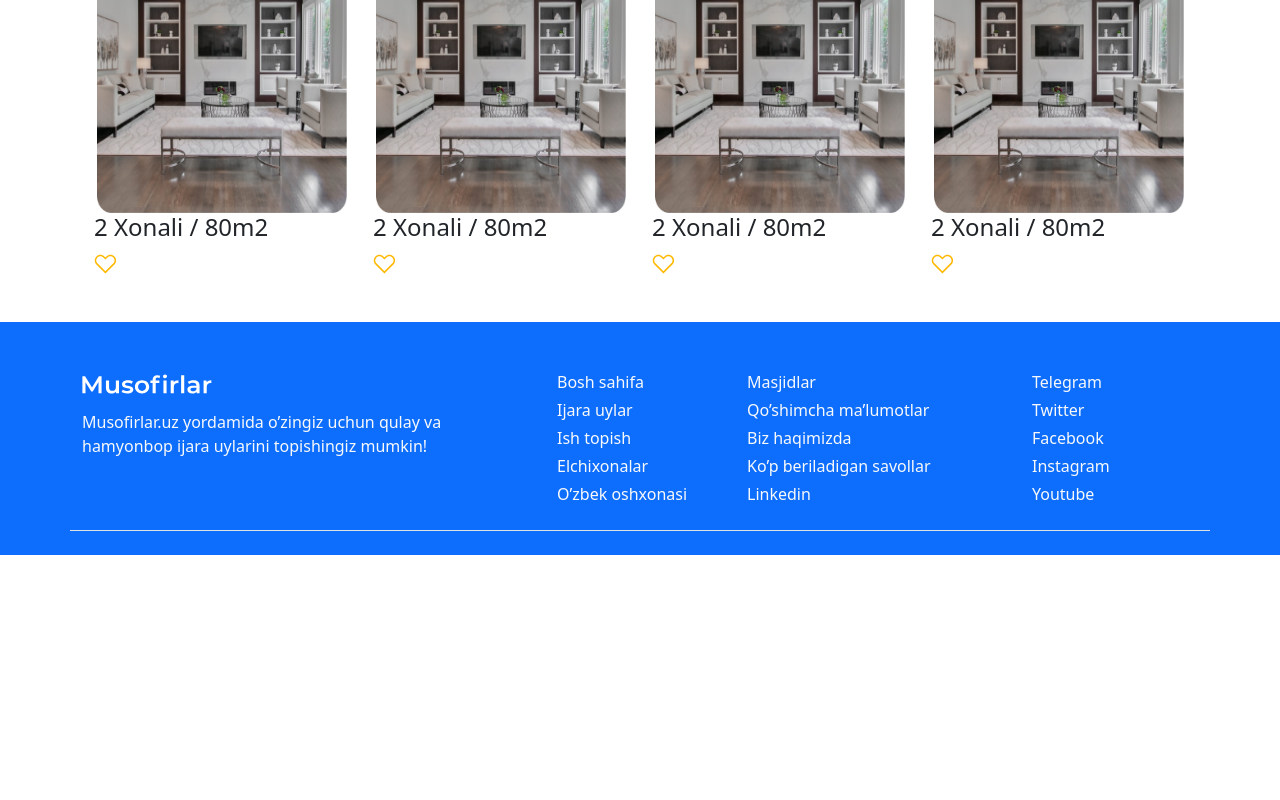
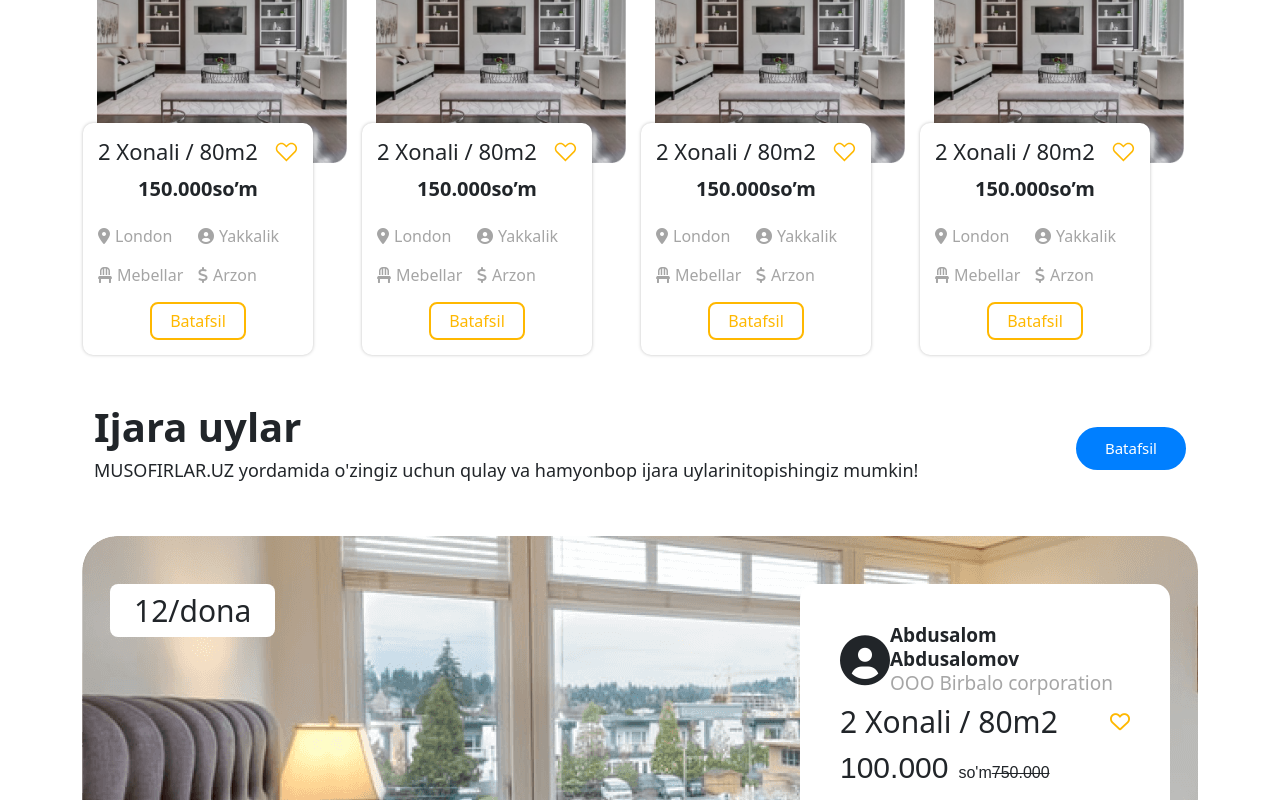
Before and after one commit to Milliy-Dasturchilar/musofirlar.frontend, a React (Create React App) app: page /flat in a window 1280 px wide. Shown: the part 980-1780 px from the top of the page. Before the commit the page ends 1535 px from the top, so only its background shows below. Built offline with nearby package versions, Linux system fonts and the light colour scheme.

Commit message:
added flat room card

```diff
--- a/src/components/flatRoomImages/flatRoomImage/flatRoomImage.css
+++ b/src/components/flatRoomImages/flatRoomImage/flatRoomImage.css
@@ -5,6 +5,8 @@
 }
 .room-container{
 position: relative;
+height: 400px;
+
 }
 .img-container{
     text-align: center;
@@ -27,8 +29,75 @@ position: relative;
 }
 .flat-room-image{
     width: 250px;
-    height: 300px;
+    height: 250px;
 }
-.name{
-    color: red;
+.room-image-title-container{
+    position: absolute;
+    right: 48px;
+    top: 210px;
+    width: 230px;
+    text-align: center;
+    background-color: #fff;
+    box-shadow: 0px 0px 3.5px rgba(0, 0, 0, 0.25);
+    padding: 15px;
+    border-radius: 10px;
+    box-shadow: 0 0 3.48 0 0.4;
 }
+.flat-room-container{
+    display: flex;
+    align-items: center;
+    justify-content: space-between;
+}
+.flat-rooms{
+    margin: 0;
+    padding: 0;
+    font-size: 22px;
+    font-weight: 500;
+
+
+}
+.flat-price{
+    margin-top: 12px;
+    font-size: 20px;
+    font-weight: 600;
+}
+.room-equipment-container{
+    display: flex;
+    align-items: center;
+    color: #a5a5a5;
+    margin: 0;
+}
+.room-equipment-title{
+    display: flex;
+    align-items: center;
+}
+
+  .room-equipment-container> span {
+    font-style: normal;
+    font-weight: 500;
+    font-size: 20px;
+    line-height: 22px;
+  }
+  .room-equipment-container > div {
+    width: 110px;
+    margin-top: 15px;
+  }
+
+  .room-equipment-container .fas {
+    margin-right: 5px;
+  }
+  .flat-about-btn{
+      margin-top: 15px;
+      padding: 5px 18px;
+      border: 2px solid #FFB800;
+      color: #FFB800;
+      background-color: #fff;
+      border-radius: 8px;
+  }
+  .flat-about-btn:hover{
+      background-color: #FFB800;
+      color: #fff;
+  }
+  .flat-about-btn:active{
+      opacity: 0.8;
+  }
--- a/src/components/flatRoomImages/flatRoomImage/flatRoomImage.js
+++ b/src/components/flatRoomImages/flatRoomImage/flatRoomImage.js
@@ -1,5 +1,6 @@
 import React, { PureComponent } from "react";
 import "./flatRoomImage.css";
+// import "./../../main-card/MainCard.css"
 import Photo from "./roomImage.png";
 import Icon from "../like-icon.svg";
 class FlatRoomImage extends PureComponent {
@@ -14,12 +15,34 @@ class FlatRoomImage extends PureComponent {
                 <div className="room-image-title-container">
                     <div className="room-image-title">
                         <div className="flat-room-container">
-                            <h4 className="flat-price">2 Xonali / 80m2</h4>
-                            <img src={Icon} />
+                            <h4 className="flat-rooms" >2 Xonali / 80m2</h4>
+                            <img src={Icon} className="flat-like-icon"/>
                         </div>
-                        {/* <h4></h4> */}
+                        <h4 className="flat-price">150.000so’m</h4>
+                        <div className="room-equipment-container">
+                            <div className="room-equipment-title">
+                                <i className="fas fa-map-marker-alt"></i>
+                                <span>London</span>
+                            </div>
+                            <div className="room-equipment-title">
+                                <i className="fas fa-user-circle"></i>
+                                <span>Yakkalik</span>
+                            </div>
+                        </div>
+                        <div className="room-equipment-container">
+                            <div className="room-equipment-title">
+                                <i className="fas fa-chair"></i>
+                                <span>Mebellar</span>
+                            </div>
+                            <div className="room-equipment-title">
+                                <i className="fas fa-dollar-sign"></i>
+                                <span>Arzon</span>
+                            </div>
+                        </div>
+
+
                     </div>
-
+                      <button className="flat-about-btn">Batafsil</button>
                 </div>
             </div>
 
--- a/src/pages/flat/Flat.js
+++ b/src/pages/flat/Flat.js
@@ -2,7 +2,7 @@ import React from "react";
 import FlatRoomImages from "../../components/flatRoomImages/FlatRoomImages";
 import HeadHeader from '../../components/headerTemplate/HeaderTemplate'
 import InputLocation from "../../components/inputLocation/inputLocation";
-
+import MainCard from "../../components/main-card/MainCard";
 
 class Flat extends React.PureComponent {
     render() {
@@ -11,6 +11,11 @@ class Flat extends React.PureComponent {
             <HeadHeader strongText={"IJARA UYLAR"} />
                 <InputLocation />
                 <FlatRoomImages/>
+                <MainCard/>
+                <FlatRoomImages/>
+                <FlatRoomImages/>
+                <FlatRoomImages/>
+                <FlatRoomImages/>
             </div>
         );
     }
```
